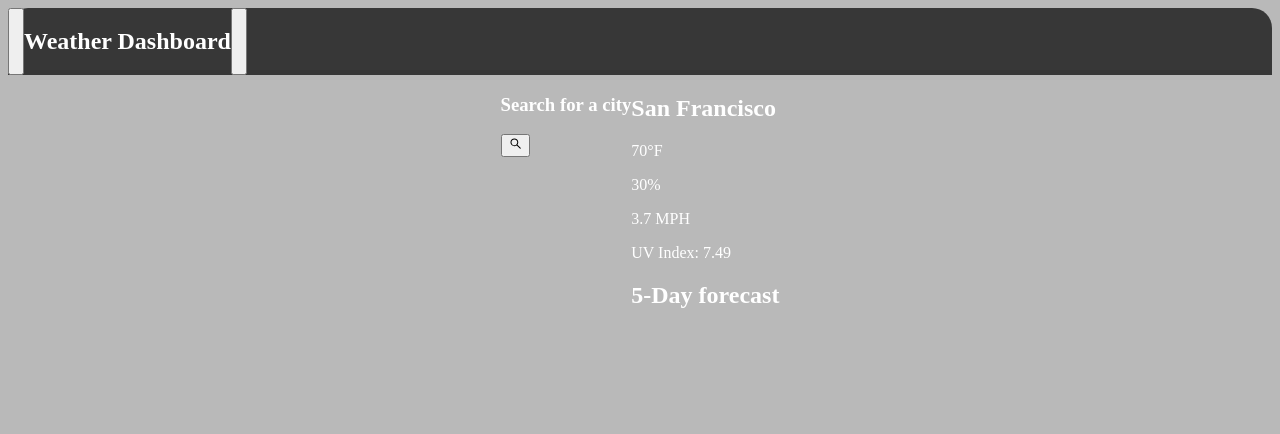
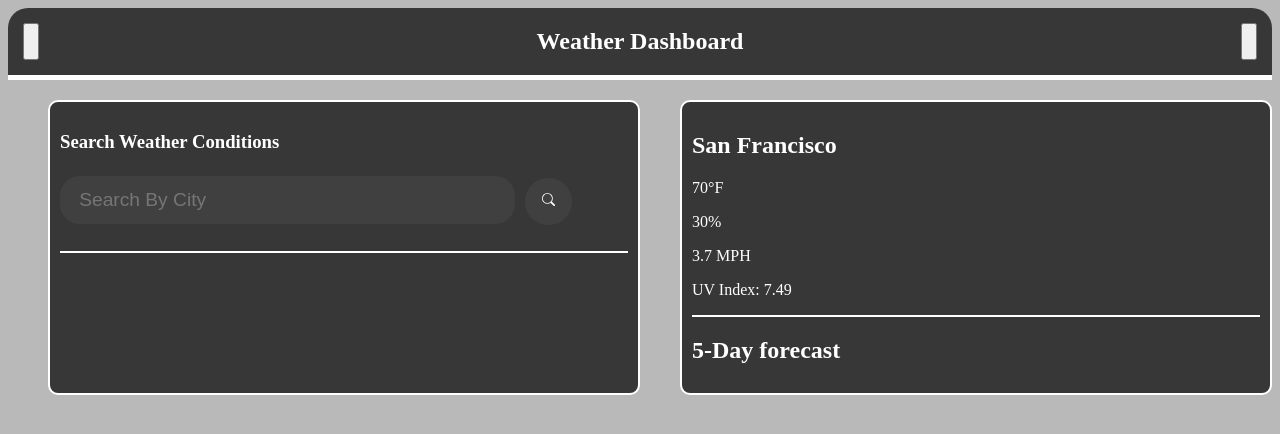
Before and after one commit to tnj415/WeatherAPI, a plain HTML site: page index.html in a window 1280 px wide. Drawn offline with Linux system fonts and the light colour scheme; files that its build step writes are made by us from their sources.

Commit message:
added some styling

```diff
--- a/assets/css/style.css
+++ b/assets/css/style.css
@@ -10,21 +10,83 @@ nav.menu {
     flex-direction: row;
     width: 100%;
     background-color: #000000b3;
+    border-bottom: 5px solid white;
     border-radius: 20px 20px 0 0;
-    text-align: center;
+    justify-content: space-between;
+}
+
+button.resize {
+    margin: 15px;
+}
+
+button.background-options {
+    margin: 15px;
 }
 
 main {
     flex-direction: row;
     display: flex;
     width: 100%;
-    justify-content: center;
+    margin: 20px;
+    justify-content: space-around;
 }
 
-/* button.resize {
-    display: none;
+section.search-container {
+    background-color: #000000b3;
+    padding: 10px;
+    margin: 0px 20px;
+    border-radius: 10px;
+    border: 2px solid white;
+    width: 50%;
 }
 
-button.background-options {
-    display: none;
-} */
+form {
+    padding-bottom: 20px;
+}
+
+input.city-search {
+    border: none;
+    height: 2.5em;
+    width: 75%;
+    border-radius: 20px;
+    padding: 0 .5em 0 1em;
+    background-color: #454545b3;
+    color: white;
+    font-size: 120%;
+}
+
+input.city-search:active {
+    background-color: black;
+}
+button.search-btn {
+    border-radius: 50%;
+    margin: .5em;
+    border: none;
+    padding: .5em;
+    height: 3.5em;
+    width: 3.5em;
+    background-color: #454545b3;
+    color: white;
+}
+
+button.search-btn:hover {
+background-color: black;
+color: rgba(128, 128, 128, 0.7);
+}
+
+article.history {
+    border-top: 2px solid white;
+}
+
+section.forecast {
+    background-color: #000000b3;
+    padding: 10px;
+    margin: 0px 20px;
+    border-radius: 10px;
+    border: 2px solid white;
+    width: 50%
+}
+
+article.future {
+    border-top: 2px solid white;
+}
--- a/index.html
+++ b/index.html
@@ -5,7 +5,7 @@
     <meta charset="UTF-8">
     <meta http-equiv="X-UA-Compatible" content="IE=edge">
     <meta name="viewport" content="width=device-width, initial-scale=1.0">
-    <link rel="stylesheet" href="style.css">
+    <link rel="stylesheet" type="text/css" href="./assets/css/style.css">
     <title>Document</title>
 </head>
 
@@ -19,19 +19,25 @@
     <main>
 
         <section class="search-container">
-            <h3>Search for a city</h3>
-            <form action="" class="search-box" placeholder="Search a City">
+            <h3>Search Weather Conditions</h3>
+            <form>
+                <input placeholder="Search By City" class="city-search">
                 <button class="search-btn"><svg stroke="currentColor" fill="currentColor" stroke-width="0"
-                        viewBox="0 0 1024 1024" height="1em" width="1em" xmlns="http://www.w3.org/2000/svg">
-                        <path
-                            d="M909.6 854.5L649.9 594.8C690.2 542.7 712 479 712 412c0-80.2-31.3-155.4-87.9-212.1-56.6-56.7-132-87.9-212.1-87.9s-155.5 31.3-212.1 87.9C143.2 256.5 112 331.8 112 412c0 80.1 31.3 155.5 87.9 212.1C256.5 680.8 331.8 712 412 712c67 0 130.6-21.8 182.7-62l259.7 259.6a8.2 8.2 0 0 0 11.6 0l43.6-43.5a8.2 8.2 0 0 0 0-11.6zM570.4 570.4C528 612.7 471.8 636 412 636s-116-23.3-158.4-65.6C211.3 528 188 471.8 188 412s23.3-116.1 65.6-158.4C296 211.3 352.2 188 412 188s116.1 23.2 158.4 65.6S636 352.2 636 412s-23.3 116.1-65.6 158.4z">
-                        </path>
+                        viewBox="0 0 16 16" height="1em" width="1em" xmlns="http://www.w3.org/2000/svg">
+                        <path fill-rule="evenodd"
+                            d="M10.442 10.442a1 1 0 011.415 0l3.85 3.85a1 1 0 01-1.414 1.415l-3.85-3.85a1 1 0 010-1.415z"
+                            clip-rule="evenodd"></path>
+                        <path fill-rule="evenodd"
+                            d="M6.5 12a5.5 5.5 0 100-11 5.5 5.5 0 000 11zM13 6.5a6.5 6.5 0 11-13 0 6.5 6.5 0 0113 0z"
+                            clip-rule="evenodd"></path>
                     </svg></button>
             </form>
-            <article class="history"><ol></ol></article>
+            <article class="history">
+                <ol></ol>
+            </article>
         </section>
 
-        <section class="info">
+        <section class="forecast">
             <article class="current">
                 <h2 class="city-at-glance">San Francisco</h2>
                 <p class="temperature">70°F</p>
@@ -39,7 +45,7 @@
                 <p class="wind-speed">3.7 MPH</p>
                 <p class="uv-index">UV Index: 7.49</p>
             </article>
-            <article class="forecast">
+            <article class="future">
                 <h2>5-Day forecast</h2>
                 <div class="snapshot"></div>
             </article>
```
